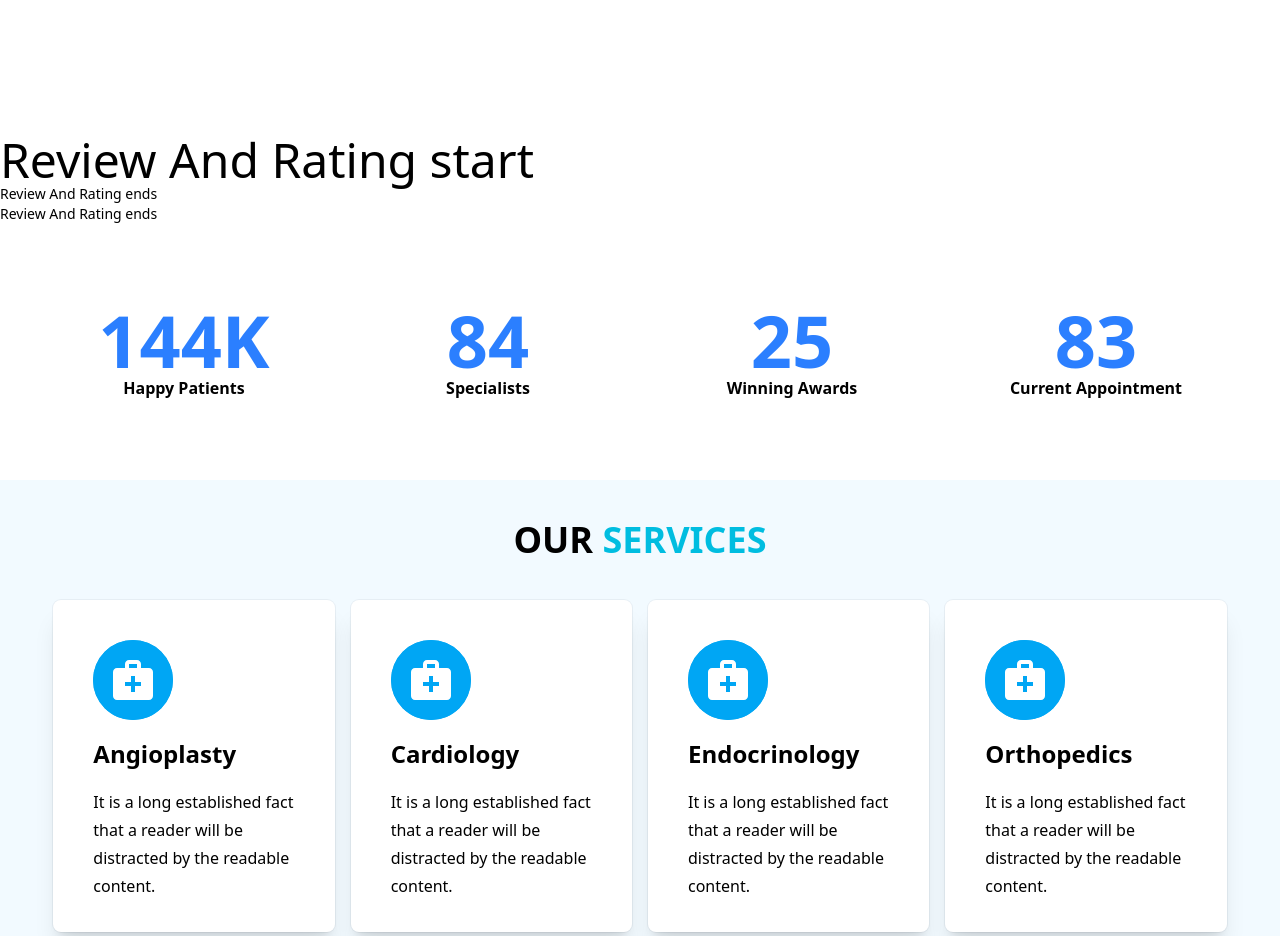
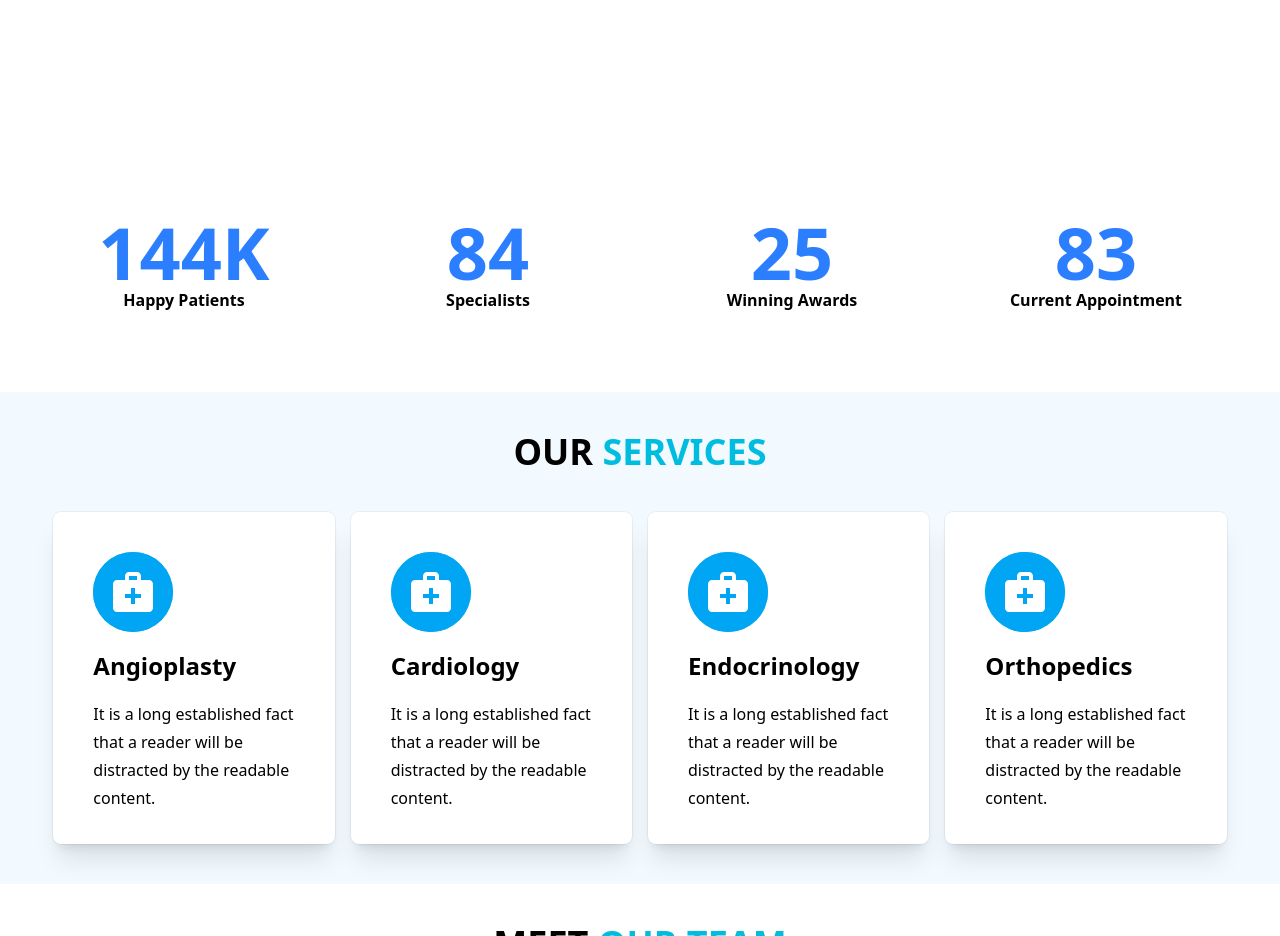
Before and after one commit to Minato0330/Next-healthcare-frontend, a Next.js app: page / in a window 1280 px wide. Shown: the part 1320-2256 px from the top of the page. Built offline with nearby package versions, Linux system fonts and the light colour scheme; no server answers.

Commit message:
change review section

```diff
--- a/src/components/ReviewAndRating/ReviewAndRating.jsx
+++ b/src/components/ReviewAndRating/ReviewAndRating.jsx
@@ -4,9 +4,9 @@
     return (
         <div>
 
-            <h1 className='text-5xl'>Review And Rating start</h1>
+            {/* <h1 className='text-5xl'>Review And Rating start</h1>
             <h1 className='text-sm'>Review And Rating ends</h1>
-            <p className='text-sm'>Review And Rating ends</p>
+            <p className='text-sm'>Review And Rating ends</p> */}
         </div>
     );
 };
```
